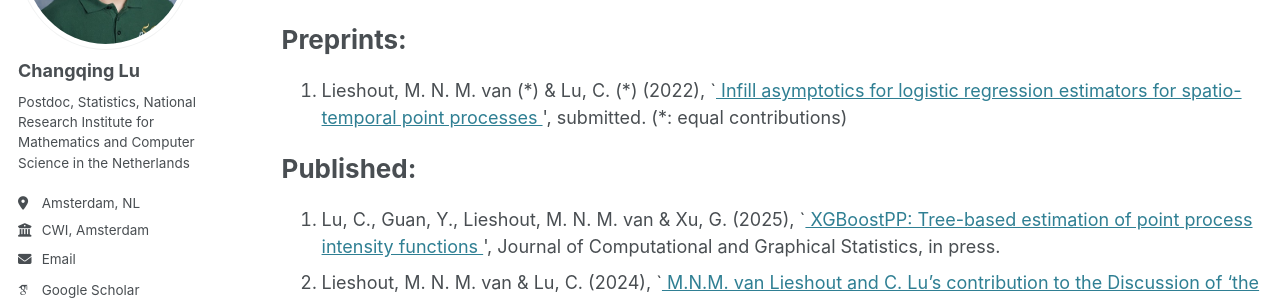
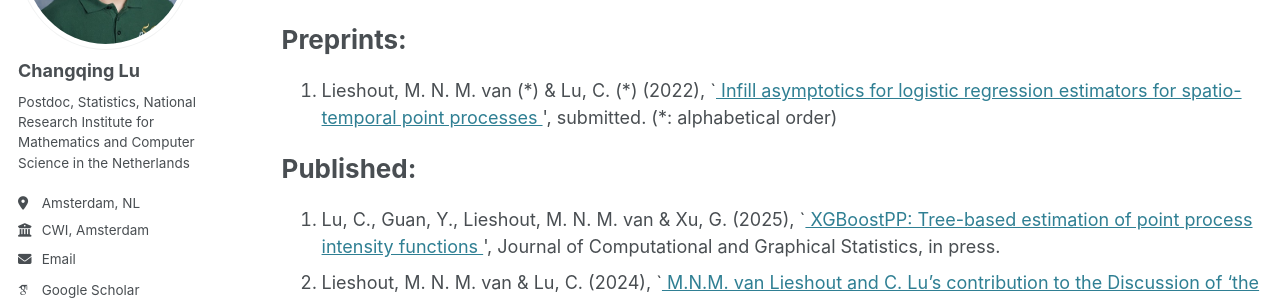
Before and after one commit to Bobby-Lu/Bobby-Lu.github.io, a Jekyll site: the page built from _pages/publications.html, in a window 1280 px wide and 1275 px high. Shown: the part 238-538 px from the top of the window. Built offline with Jekyll 4.4.1, drawn with Linux system fonts in a browser that asks for light colours; some web fonts are replaced.

Commit message:
Update publications.html

```diff
--- a/_pages/publications.html
+++ b/_pages/publications.html
@@ -36,7 +36,7 @@ author_profile: true
       `<a href="https://arxiv.org/abs/2208.12080">
         Infill asymptotics for logistic regression estimators for spatio-temporal point processes
       </a>',
-      submitted. (*: equal contributions)
+      submitted. (*: alphabetical order)
     </li>
   </ol>
 </div>
```
